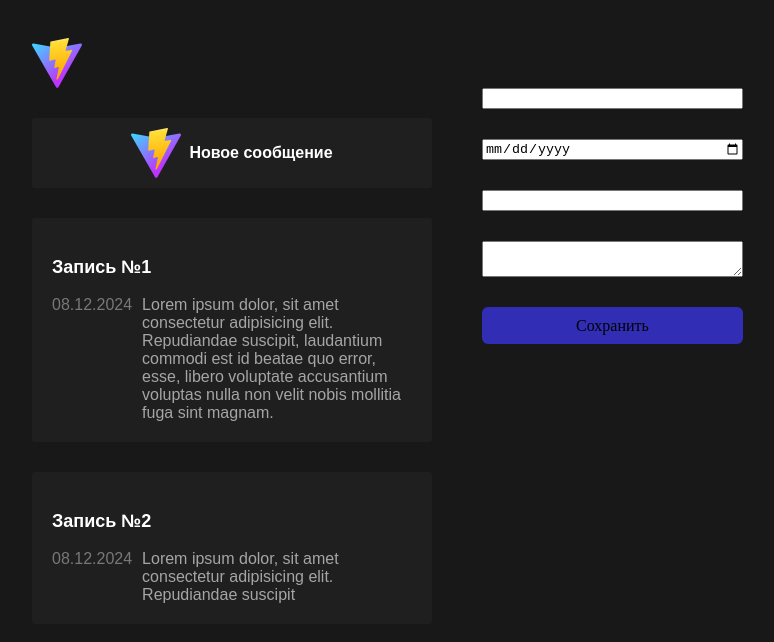
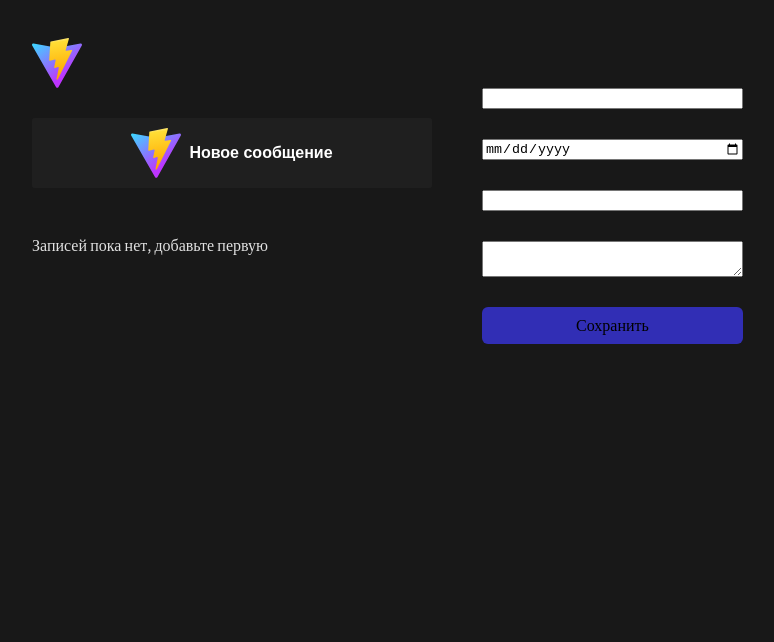
Before and after one commit to taptiyga/react-app, a React (Vite) app: page / in a window 1280 px wide. Shown: the top 642 px of the page, without its empty margins (6-780 px from the left). Built offline with nearby package versions, Linux system fonts and the light colour scheme.

Commit message:
5.6 Отладка

```diff
--- a/src/App.jsx
+++ b/src/App.jsx
@@ -1,7 +1,5 @@
 import './App.css'
-import CardButton from './components/CardButton/CardButton'
 import Header from './components/Header/Header'
-import JournalItem from './components/JournalItem/JournalItem'
 import Body from './layouts/Body/Body'
 import LeftPanel from './layouts/LeftPanel/LeftPanel'
 import JournalList from './components/JournalList/JournalList'
@@ -10,18 +8,18 @@
 import { useState } from 'react'
 
 const INITIAL_DATA = [
-  {
-    id: 1,
-    title: 'Запись №1',
-    text: 'Lorem ipsum dolor, sit amet consectetur adipisicing elit. Repudiandae suscipit, laudantium commodi est id beatae quo error, esse, libero voluptate accusantium voluptas nulla non velit nobis mollitia fuga sint magnam.',
-    date: new Date()
-  },
-  {
-    id: 2,
-    title: 'Запись №2',
-    text: 'Lorem ipsum dolor, sit amet consectetur adipisicing elit. Repudiandae suscipit',
-    date: new Date()
-  },
+  // {
+  //   id: 1,
+  //   title: 'Запись №1',
+  //   text: 'Lorem ipsum dolor, sit amet consectetur adipisicing elit. Repudiandae suscipit, laudantium commodi est id beatae quo error, esse, libero voluptate accusantium voluptas nulla non velit nobis mollitia fuga sint magnam.',
+  //   date: new Date()
+  // },
+  // {
+  //   id: 2,
+  //   title: 'Запись №2',
+  //   text: 'Lorem ipsum dolor, sit amet consectetur adipisicing elit. Repudiandae suscipit',
+  //   date: new Date()
+  // },
 ]
 
 function App() {
@@ -32,34 +30,17 @@
       text: item.text,
       title: item.title,
       date: new Date(item.date),
-      id: Math.max(...oldItems.map(i => i.id)) + 1
+      id: oldItems.length > 0 ? Math.max(...oldItems.map(i => i.id)) + 1 : 1
     }])
   }
 
-  const sortItems = (a, b) => {
-    if (a.date < b.date) {
-      return 1
-    } else {
-      return -1
-    }
-  }
 
   return (
     <div className='app'>
       <LeftPanel>
         <Header />
         <JournalAddButton />
-        <JournalList>
-          {items.sort(sortItems).map(el => (
-            <CardButton key={el.id}>
-              <JournalItem
-                title={el.title}
-                text={el.text}
-                date={el.date}
-              />
-            </CardButton>
-          ))}
-        </JournalList>
+        <JournalList items={items} />
       </LeftPanel>
       <Body>
         <JournalForm onSubmit={addItem} />
--- a/src/components/JournalList/JournalList.jsx
+++ b/src/components/JournalList/JournalList.jsx
@@ -1,12 +1,30 @@
 import './JournalList.css'
+import CardButton from '../CardButton/CardButton'
+import JournalItem from '../JournalItem/JournalItem'
 
-function JournalList({ children }) {
+function JournalList({ items }) {
+    if (items.length === 0) {
+        return <p>Записей пока нет, добавьте первую</p>
+    }
+    const sortItems = (a, b) => {
+        if (a.date < b.date) {
+            return 1
+        } else {
+            return -1
+        }
+    }
 
-    return (
-        <div className='journal-list'>
-            {children}
-        </div>
-    )
+    return <>
+        {items.sort(sortItems).map(el => (
+            <CardButton key={el.id}>
+                <JournalItem
+                    title={el.title}
+                    text={el.text}
+                    date={el.date}
+                />
+            </CardButton>
+        ))}
+    </>
 }
 
 export default JournalList
```
